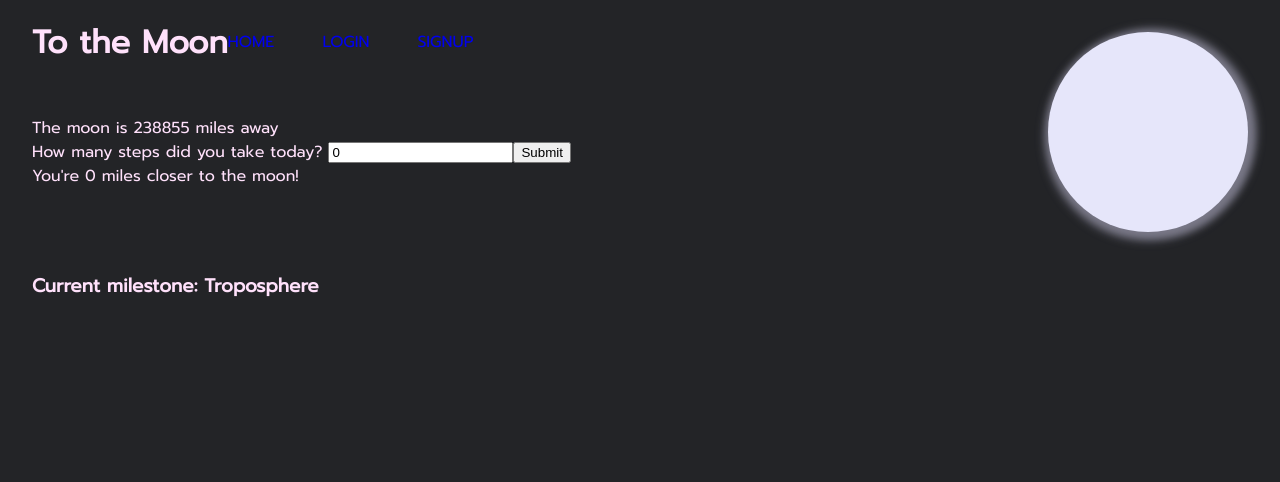
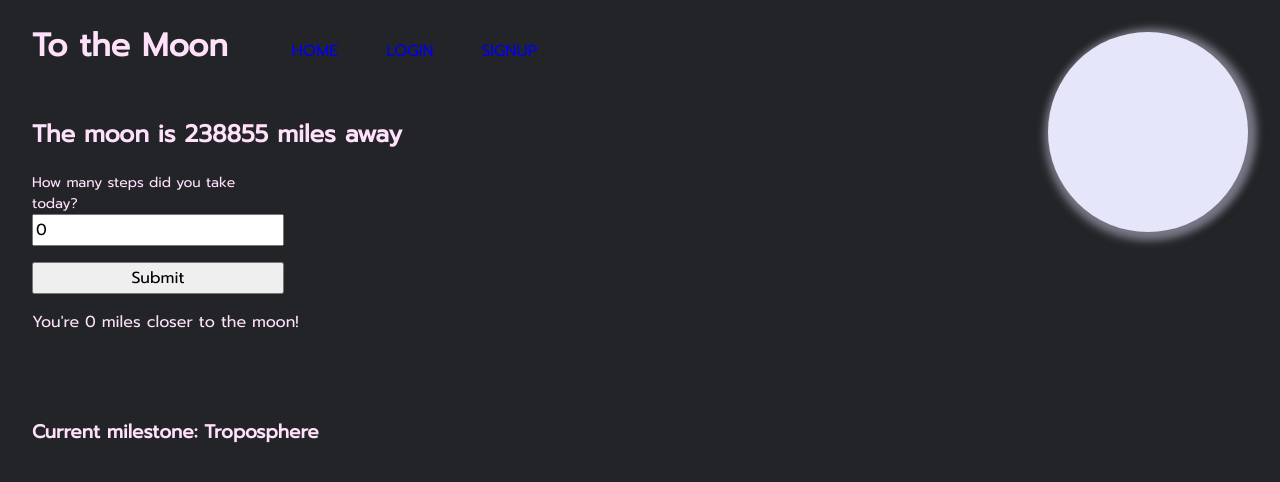
Before and after one commit to arghmatey/to-the-moon, a React (Create React App) app: page / in a window 1280 px wide. Shown: the top 482 px of the page. Built offline with nearby package versions, Linux system fonts and the light colour scheme.

Commit message:
adds form styling

```diff
--- a/src/App.js
+++ b/src/App.js
@@ -74,7 +74,7 @@ function App() {
 
             <Route exact path="/">
               <section>
-                <div>The moon is {moonMi} miles away</div>
+              <h2>The moon is {moonMi} miles away</h2>
                   <form onSubmit={handleSubmit}>
                     <label htmlFor="steps">How many steps did you take today? </label>
                     <input name="steps" type="text" value={newSteps} onChange={handleChange}/>
--- a/src/App.scss
+++ b/src/App.scss
@@ -2,7 +2,7 @@ header {
   position: fixed;
   top: 0;
   display: flex;
-  align-items: center;
+  align-items: baseline;
   padding: {
     left: 2rem;
   }
@@ -11,6 +11,9 @@ header {
 
   nav {
     display: flex;
+    margin: {
+      left: 4rem;
+    }
     gap: 3rem;
 
     .nav-link {
@@ -43,3 +46,37 @@ main {
   border-radius: 50%;
   box-shadow: 5px 0 10px 3px #797887, 0 5px 10px 3px #797887;
 }
+
+form {
+  display: flex;
+  flex-direction: column;
+  max-width: 252px;
+
+  label {
+    font: {
+      size: 0.875rem;
+    }
+  }
+
+  input {
+    height: 2rem;
+    font: {
+      family: inherit;
+      size: 1rem;
+    }
+    margin: {
+      bottom: 1rem;
+    }
+  }
+
+  button {
+    height: 2rem;
+    text-transform: uppercase;
+    border: none;
+    border-radius: 0.25rem;
+    font: {
+      family: inherit;
+      size: 1rem;
+    }
+  }
+}
```
